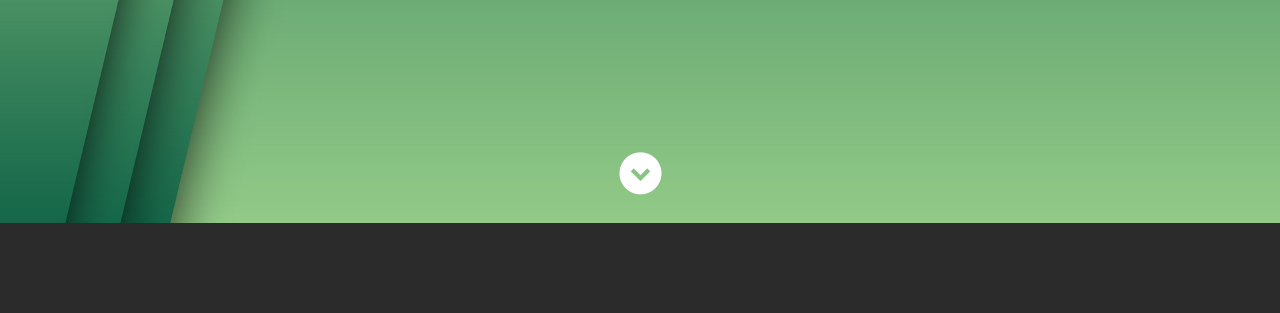
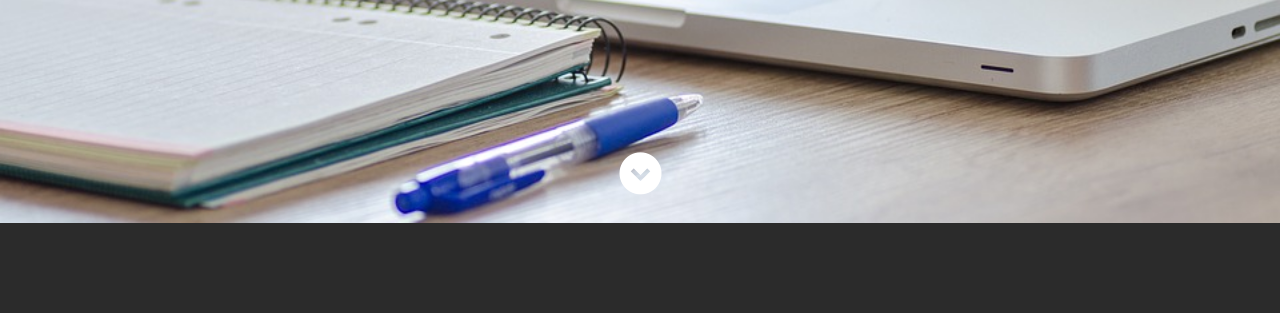
Before and after one commit to angdionne/Portfolio, a plain HTML site: page index.html in a window 1280 px wide. Shown: the part 577-890 px from the top of the page. Drawn offline with nearby package versions, Linux system fonts and the light colour scheme.

Commit message:
css updated

```diff
--- a/css/layout.css
+++ b/css/layout.css
@@ -33,7 +33,7 @@ header {
    height: 800px;
    min-height: 500px;
    width: 100%;
-   background: #161415 url(../images/bg.jpg) no-repeat top center;
+   background: #161415 url(../images/bg1.jpg) no-repeat top center;
    background-size: cover !important;
 	-webkit-background-size: cover !important;
    text-align: center;
```
